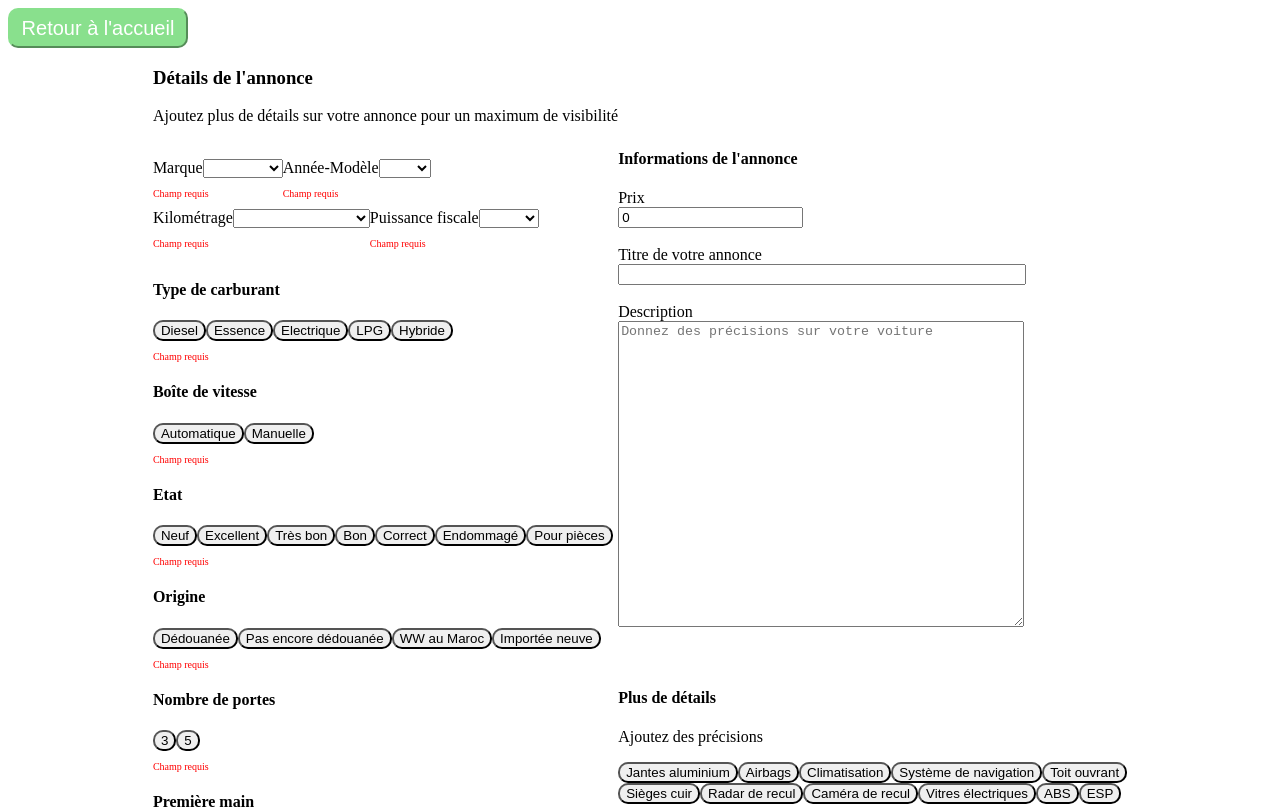
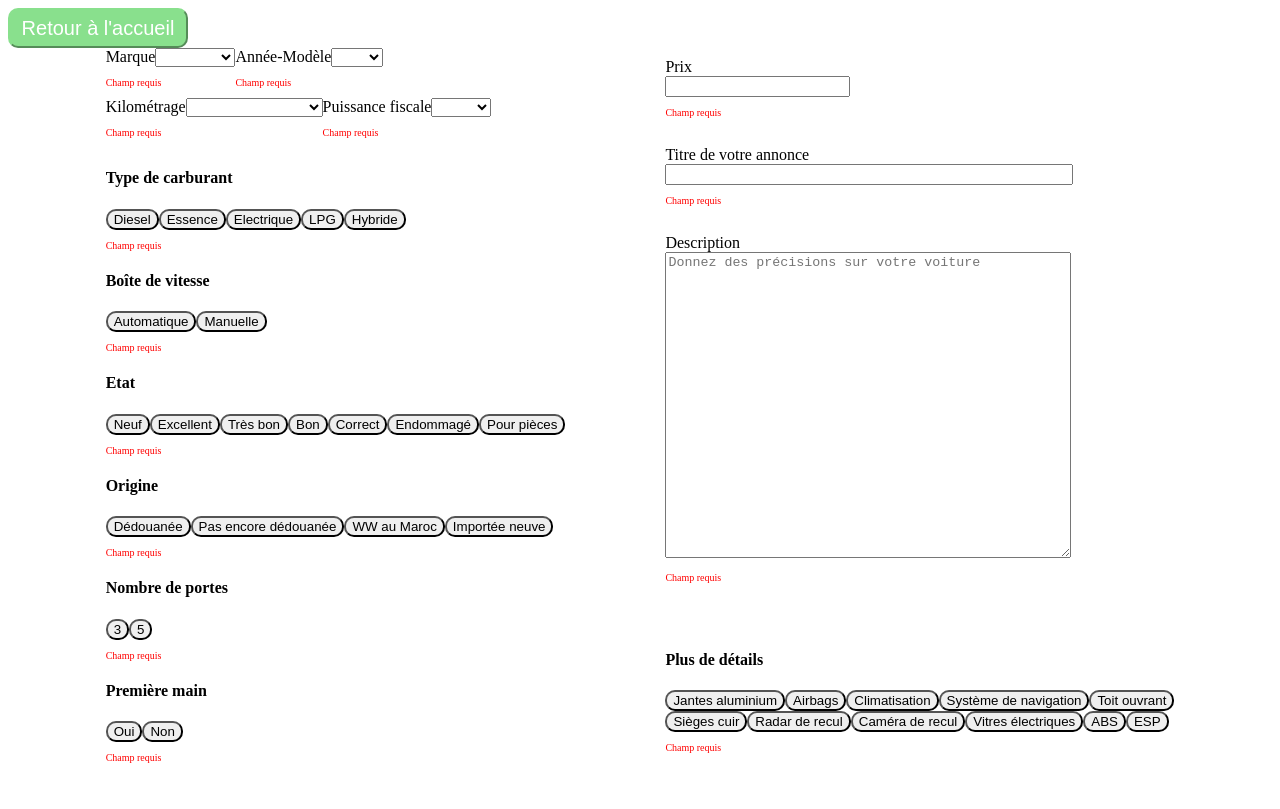
Before and after one commit to Sharizhai/react-project-s1, a React (Create React App) app: page /creation-annonce in a window 1280 px wide. Shown: the top 809 px of the page. Built offline with nearby package versions, Linux system fonts and the light colour scheme.

Commit message:
Add files via upload
Petites améliorations visuelles

```diff
--- a/src/Components/InformationsField.js
+++ b/src/Components/InformationsField.js
@@ -15,7 +15,7 @@ const InformationsField = () => {
     };
 
     const [informationsData, setInformationsData] = useState({
-        price: 0,
+        price: "",
         offerTitle: "",
         offerPrecisions: "",
     });
@@ -24,7 +24,7 @@ const InformationsField = () => {
         const inputValue = e.target.value;
 
         if (!/^\d+$/.test(inputValue)) {
-            alert("Seuls les chiffres sont autorisé");
+            alert("Seuls les chiffres sont autorisés");
             return;
         }
 
@@ -45,15 +45,13 @@ const InformationsField = () => {
     return (
         <>
         <form>
-            <h4>Informations de l'annonce</h4>
-
             <div>
                 <label>Prix</label>
                 <br />
                 <input name="price"
                        value={informationsData.price}
                        onChange={handlePriceChange}/>
-            <br />
+            <p style={{color: "red", fontSize: "10px"}}>Champ requis</p>
             <br />
             </div>
 
@@ -64,7 +62,7 @@ const InformationsField = () => {
                        value={informationsData.offerTitle}
                        onChange={handleInformationsData}
                        style={{width: "400px"}}/>
-            <br />
+            <p style={{color: "red", fontSize: "10px"}}>Champ requis</p>
             <br />
             </div>
 
@@ -77,14 +75,13 @@ const InformationsField = () => {
                           placeholder="Donnez des précisions sur votre voiture"
                           rows={20}
                           style={{width: "400px"}}/>
-            <br />
+            <p style={{color: "red", fontSize: "10px"}}>Champ requis</p>
             <br />
             </div>
 
             <br />
             <div>
                 <h4>Plus de détails</h4>
-                <p>Ajoutez des précisions</p>
 
                 <div style={{display: "flex", flexDirection: "row", flexWrap: "wrap"}}>
                     <ButtonComp onClick={() => handleButtonSelected(0)} label="Jantes aluminium" type="button"
@@ -113,6 +110,7 @@ const InformationsField = () => {
                             borderColor={selectedButtons[10] ? "#89d8e0" : "black"}/>
 
                 </div>
+                <p style={{color: "red", fontSize: "10px"}}>Champ requis</p>
             </div>
         </form>
         </>
--- a/src/Components/OfferDetails.js
+++ b/src/Components/OfferDetails.js
@@ -78,12 +78,6 @@ const OfferDetails = () => {
   return (
     <>
       <form>
-        <div>
-            <h3>Détails de l'annonce</h3>
-            <p>Ajoutez plus de détails sur votre annonce pour un maximum de visibilité</p>
-        </div>
-        <br />
-
         <div style={{display: "flex", flexDirection: "row"}}>
         <DropdownComp title="Marque" options={brandOptions}
                   onChange={(value) => handleDropdownChange("Marque", value={selectedBrand})} />
--- a/src/routing/OfferCreationPage.js
+++ b/src/routing/OfferCreationPage.js
@@ -15,10 +15,12 @@ const OfferCreationPage = () => {
             <div style={{display:"flex", flexDirection:"column", alignItems:"center"}}>
                 <div style={{display:"flex", flexDirection:"row", alignItems:"center"}}>
                     <OfferDetails />
+                    <div style={{margin: "50px"}} />
                     <InformationsField />
                 </div>
             </div>
 
+            <br/>
             <br/>
             <br/>
 
```
